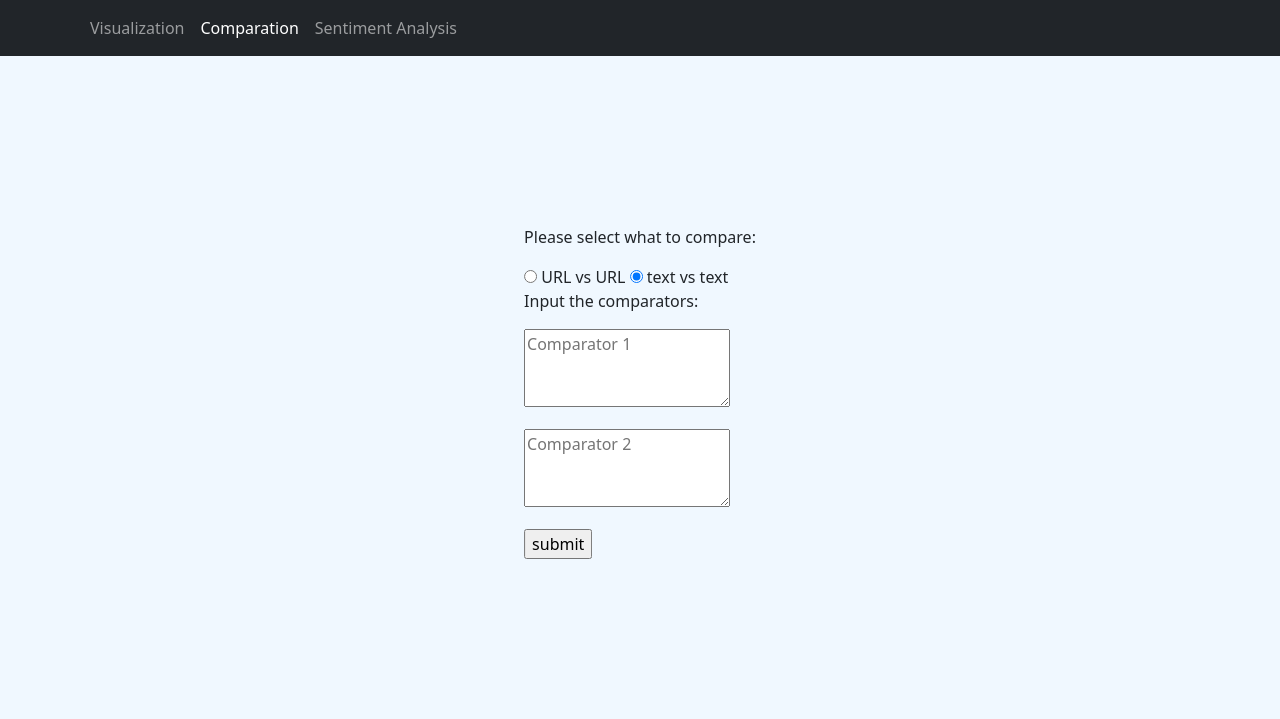
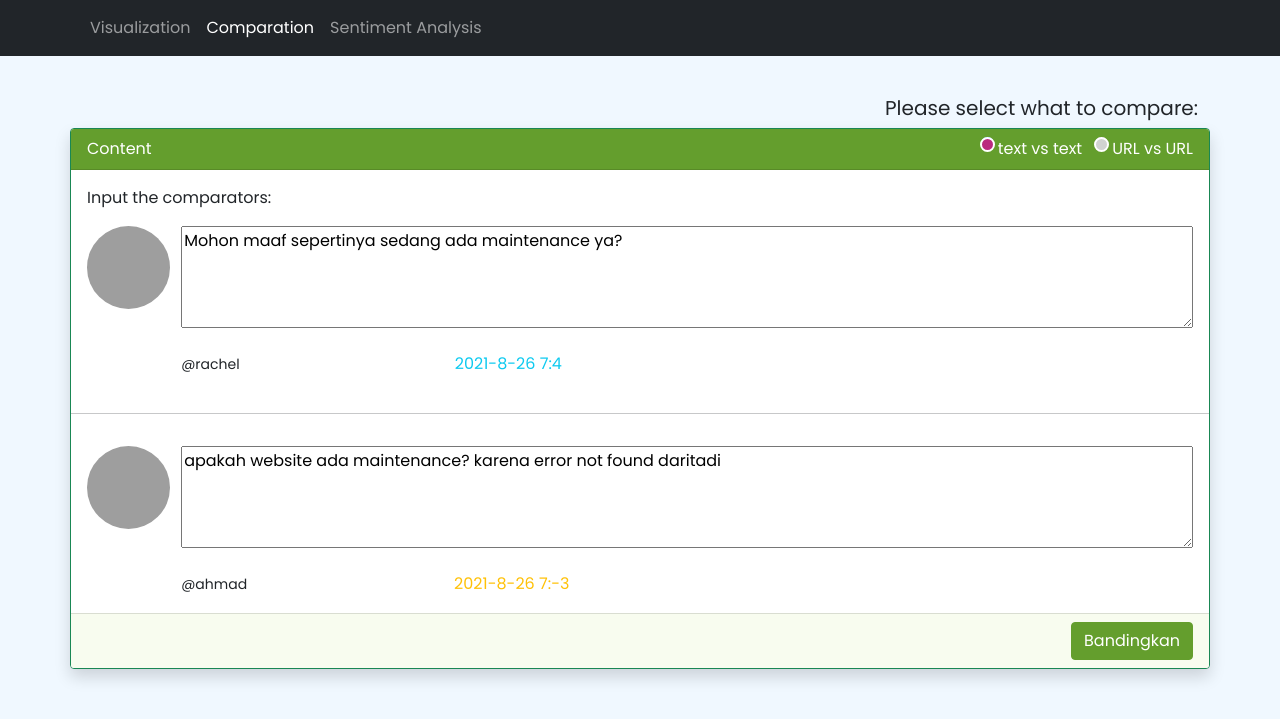
Before and after one commit to zeenfts/project-kp, a Flask app: page /compare in a window 1280 px wide. Shown: the top 719 px of the page. Run offline with Flask 2, Linux system fonts and the light colour scheme; grey boxes are pictures that could not be loaded.

Commit message:
updated layout

```diff
--- /dev/null
+++ b/static/compare.js
@@ -0,0 +1,8 @@
+var today = new Date();
+var date = today.getFullYear() + '-' + (today.getMonth() + 1) + '-' + today.getDate() + " " + today.getHours() + ":" + today.getMinutes();
+document.getElementById("currentDate1").value = date;
+var date = today.getFullYear() + '-' + (today.getMonth() + 1) + '-' + today.getDate() + " " + today.getHours() + ":" + (today.getMinutes()-7);
+document.getElementById("currentDate2").value = date;
+
+document.getElementById("txtCmpr1").defaultValue = "Mohon maaf sepertinya sedang ada maintenance ya?";
+document.getElementById("txtCmpr2").defaultValue = "apakah website ada maintenance? karena error not found daritadi";
--- /dev/null
+++ b/static/custom.css
@@ -0,0 +1,43 @@
+@import url('https://fonts.googleapis.com/css2?family=Poppins&display=swap');
+@import url('https://fonts.googleapis.com/css?family=Montserrat&display=swap');
+
+body {
+    font-family: 'Poppins';
+}
+
+.bg-custom{
+    background-color: aliceblue;
+}
+
+.btn-success {
+    background-color: #649e2d;
+    border-color: #649e2d;
+}
+
+input[type='radio']:after {
+    width: 15px;
+    height: 15px;
+    border-radius: 15px;
+    top: -2px;
+    left: -1px;
+    position: relative;
+    background-color: #d1d3d1;
+    content: '';
+    display: inline-block;
+    visibility: visible;
+    border: 2px solid white;
+}
+
+input[type='radio']:checked:after {
+    width: 15px;
+    height: 15px;
+    border-radius: 15px;
+    top: -2px;
+    left: -1px;
+    position: relative;
+    background-color: #ba2a7e;
+    content: '';
+    display: inline-block;
+    visibility: visible;
+    border: 2px solid white;
+}
--- /dev/null
+++ b/static/sentiment.js
@@ -0,0 +1,5 @@
+var today = new Date();
+var date = today.getFullYear() + '-' + (today.getMonth() + 1) + '-' + today.getDate() + " " + today.getHours() + ":" + today.getMinutes();
+document.getElementById("currentDate").value = date;
+
+document.getElementById("txtSntmt1").defaultValue = "Menurut saya magang di STARSHARE sudah sangat baik terutama bagi yang secara remote";
--- a/templates/compare.html
+++ b/templates/compare.html
@@ -20,12 +20,16 @@
     <link href="https://cdn.jsdelivr.net/npm/bootstrap@5.0.0-beta3/dist/css/bootstrap.min.css" rel="stylesheet"
         integrity="sha384-eOJMYsd53ii+scO/bJGFsiCZc+5NDVN2yr8+0RDqr0Ql0h+rP48ckxlpbzKgwra6" crossorigin="anonymous">
 
+    <!-- <link rel="stylesheet" href="../static/custom.css"> -->
+    <link rel="stylesheet" href="{{ url_for('static', filename='custom.css') }}">
 </head>
 
-<body style="background-color: aliceblue">
+<body class="bg-custom">
     <nav class="navbar navbar-expand-lg navbar-dark bg-dark fixed-top">
         <div class="container">
-            <button class="navbar-toggler" type="button" data-bs-toggle="collapse" data-bs-target="#navbarSupportedContent" aria-controls="navbarSupportedContent" aria-expanded="false" aria-label="Toggle navigation">
+            <button class="navbar-toggler" type="button" data-bs-toggle="collapse"
+                data-bs-target="#navbarSupportedContent" aria-controls="navbarSupportedContent" aria-expanded="false"
+                aria-label="Toggle navigation">
                 <span class="navbar-toggler-icon"></span>
             </button>
             <div class="collapse text-white navbar-collapse" id="navbarSupportedContent">
@@ -66,20 +70,63 @@
     </nav>
 
     <!-- Content -->
-    <div style="position: fixed;top: 50%;left: 50%;transform: translate(-50%, -50%);">
+    <div class="container mt-5 pt-5">
+        <div class="row justify-content-center">
+            <h5 class="text-end">Please select what to compare:</h5>
+            <div class="card shadow border-success g-0" style="max-width:100%;">
+                <div class="card-header d-flex justify-content-between text-white" style="background-color:#649e2d;">
+                    <label for="txtSntmt1">Content</label>
                     <form action="/comparated" method="post">
-            <p>Please select what to compare:</p>
+                        <input type="radio" value="text_comp" name="cats" id="texts" required checked>
+                        <label for="texts">text vs text</label> &nbsp;
                         <input type="radio" value="url_comp" name="cats" id="urls" required>
                         <label for="urls">URL vs URL</label>
-            <input type="radio" value="text_comp" name="cats" id="texts" required checked>
-            <label for="texts">text vs text</label><br>
+                </div>
+                <div class="card-body">
+                    <div class="row pb-1">
                         <p><label for="txtCmpr1">Input the comparators:</label></p>
+                        <div class="col-md-5 col-lg-1">
+                            <img src="https://encrypted-tbn0.gstatic.com/images?q=tbn:ANd9GcTWzRrZblWUyEQir4i62MfQufW4g-DWtLSBhg&usqp=CAU"
+                                class="card-img-fluid rounded-circle" style="width: 5.2em; height: 5.2em;">
+                        </div>
+                        <!-- <div class="col-md-2">
+                            <h6>Mr. Penguin</h6>
+                            <small>@pororo</small>
+                            <p>Member</p>
+                        </div> -->
+                        <div class="col-md-5 col-lg-11">
                             <!-- <p><input type = "text" name = "cmpr1" maxlength="1000" placeholder="Comparator 1"></p> -->
                             <!-- <p><input type = "text" name = "cmpr2" maxlength="1000" placeholder="Comparator 2"></p> -->
-            <p><textarea name="cmpr1" rows="3" id="txtCmpr1" placeholder="Comparator 1"></textarea></p>
-            <p><textarea name="cmpr2" rows="3" placeholder="Comparator 2"></textarea></p>
-            <p><input type="submit" value="submit" /></p>
+                            <p><textarea name="cmpr1" rows="4" id="txtCmpr1" placeholder="Comparator 1"
+                                    style="width:100%;"></textarea></p>
+                            <small>@rachel</small>
+                            <input type="text" id="currentDate1" class="text-end text-info"
+                                style="border: none; outline: 0; background-color: transparent;" disabled>
+                        </div>
+                    </div>
+                </div>
+                <hr class="divider">
+                <div class="card-body">
+                    <div class="row">
+                        <div class="col-md-5 col-lg-1">
+                            <img src="https://www.maxpixel.net/static/photo/1x/Ms-Logo-Windows-Business-Microsoft-80660.png"
+                                class="card-img-fluid rounded-circle" style="width: 5.2em; height: 5.2em;">
+                        </div>
+                        <div class="col-md-5 col-lg-11">
+                            <p><textarea name="cmpr2" rows="4" id="txtCmpr2" placeholder="Comparator 2"
+                                    style="width:100%;"></textarea></p>
+                            <small>@ahmad</small>
+                            <input type="text" id="currentDate2" class="text-end text-warning"
+                                style="border: none; outline: 0; background-color: transparent;" disabled>
+                        </div>
+                    </div>
+                </div>
+                <div class="card-footer text-end" style="background-color: #f8fcef;">
+                    <input type="submit" value="Bandingkan" class="btn btn-success" />
                     </form>
+                </div>
+            </div>
+        </div>
     </div>
 
     <script src="https://cdn.jsdelivr.net/npm/@popperjs/core@2.9.1/dist/umd/popper.min.js"
@@ -91,6 +138,9 @@
 
     <script defer src="https://use.fontawesome.com/releases/v5.15.1/js/all.js"></script>
     <script defer src="https://use.fontawesome.com/releases/v5.15.1/js/v4-shims.js"></script>
+
+    <!-- <script src="../static/compare.js"></script> -->
+    <script src="{{ url_for('static', filename='compare.js') }}"></script>
 </body>
 
 </html>
--- a/templates/compared.html
+++ b/templates/compared.html
@@ -16,9 +16,12 @@
         type="image/x-icon">
     <link rel="icon" href="https://listimg.pinclipart.com/picdir/s/93-931657_93-nautical-star-tattoo-green-clipart.png"
         type="image/x-icon">
+
+    <!-- <link rel="stylesheet" href="../static/custom.css"> -->
+    <link rel="stylesheet" href="{{ url_for('static', filename='custom.css') }}">
 </head>
 
-<body style="background-color: aliceblue">
+<body class="bg-custom">
     <div style="position: fixed;top: 50%;left: 50%;transform: translate(-50%, -50%);">
         Similarity: <h2>{{ cmp_res }} ({{ percent }}%) </h2>
 
--- a/templates/index.html
+++ b/templates/index.html
@@ -19,9 +19,12 @@
 
     <link href="https://cdn.jsdelivr.net/npm/bootstrap@5.0.0-beta3/dist/css/bootstrap.min.css" rel="stylesheet"
         integrity="sha384-eOJMYsd53ii+scO/bJGFsiCZc+5NDVN2yr8+0RDqr0Ql0h+rP48ckxlpbzKgwra6" crossorigin="anonymous">
+
+    <link rel="stylesheet" href="../static/custom.css">
+    <link rel="stylesheet" href="{{ url_for('static', filename='custom.css') }}">
 </head>
 
-<body style="background-color: aliceblue">
+<body class="bg-custom">
     <nav class="navbar navbar-expand-lg navbar-dark bg-dark fixed-top">
         <div class="container">
             <button class="navbar-toggler" type="button" data-bs-toggle="collapse" data-bs-target="#navbarSupportedContent" aria-controls="navbarSupportedContent" aria-expanded="false" aria-label="Toggle navigation">
--- a/templates/sentimented.html
+++ b/templates/sentimented.html
@@ -16,9 +16,12 @@
         type="image/x-icon">
     <link rel="icon" href="https://listimg.pinclipart.com/picdir/s/93-931657_93-nautical-star-tattoo-green-clipart.png"
         type="image/x-icon">
+
+    <!-- <link rel="stylesheet" href="../static/custom.css"> -->
+    <link rel="stylesheet" href="{{ url_for('static', filename='custom.css') }}">
 </head>
 
-<body style="background-color: aliceblue">
+<body class="bg-custom">
     <div style="position: fixed;top: 50%;left: 50%;transform: translate(-50%, -50%);">
         Status Sentimen: <h2>{{ percent }}% {{ stmt_res }}</h2>
 
```
Also changed, not shown: templates/sentiment.html (+45 -9 lines). Lines whose indentation alone changed are shown as unchanged.
